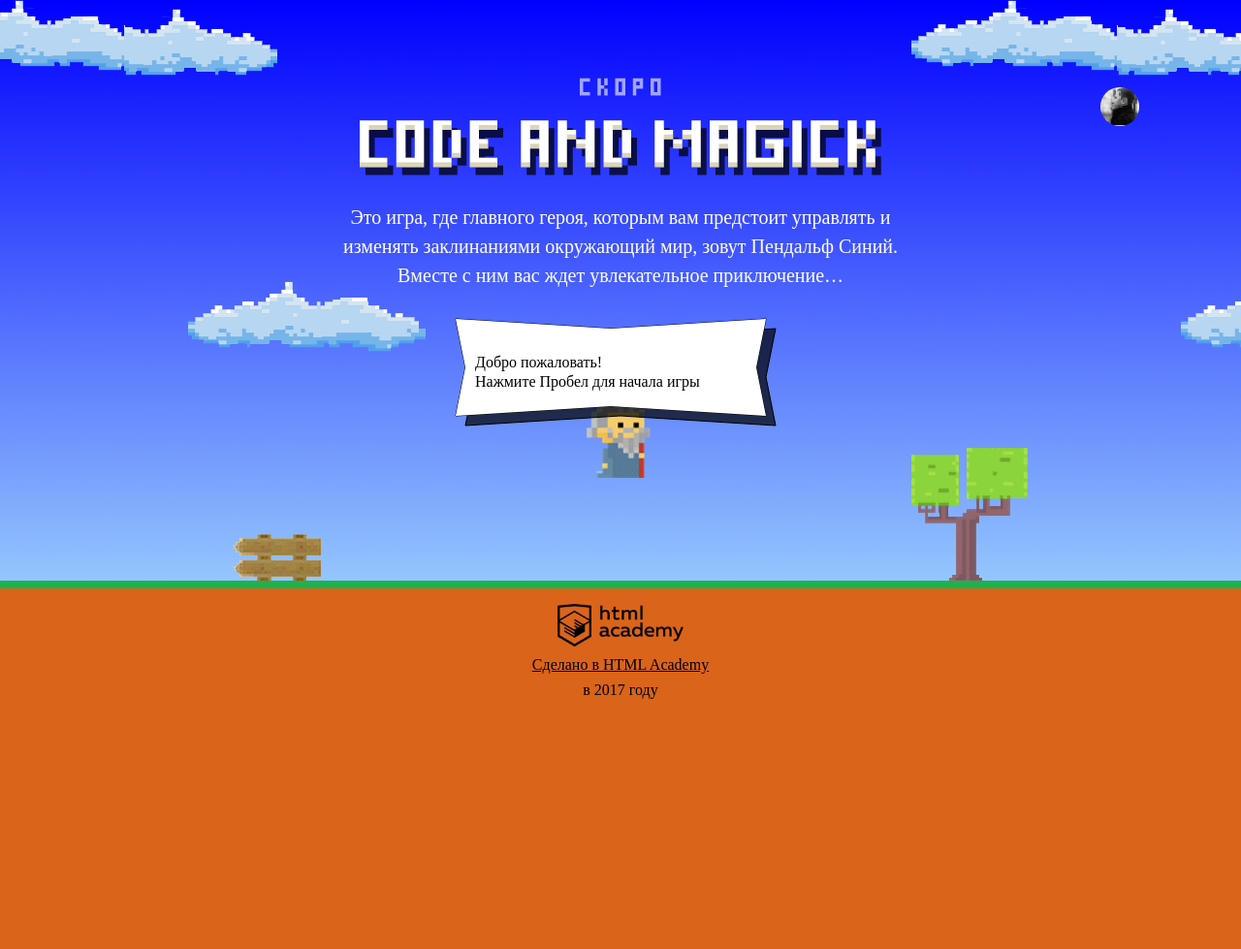
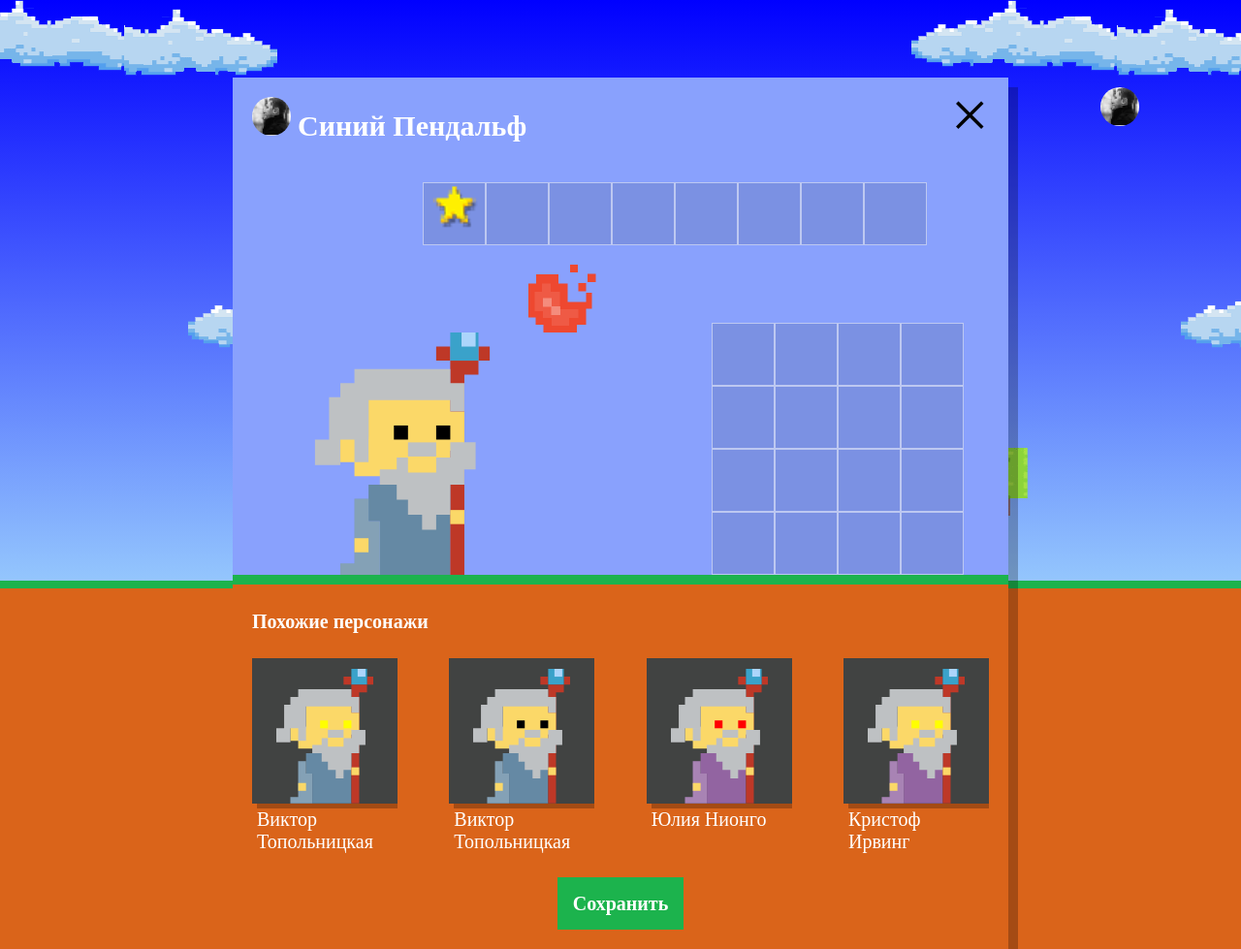
Before and after one commit to abatollo/code-and-magick, a website: page index.html in a window 1280 px wide. Shown: the whole page at 97% size. Before the commit the page ends 800 px from the top, so only its background shows below. Drawn offline with Linux system fonts and the light colour scheme; a web font is replaced by a local one.

Commit message:
Реализовал отображение сгенерированных магов

```diff
--- a/index.html
+++ b/index.html
@@ -209,6 +209,8 @@
   }
 </script>
 
+<script src="js/setup.js"></script>
+
 <script src="js/stat.js"></script>
 
 <script src="js/game.js"></script>
--- /dev/null
+++ b/js/setup.js
@@ -0,0 +1,101 @@
+'use strict';
+
+var NAMES_LIST = [
+  'Иван',
+  'Хуан Себастьян',
+  'Мария',
+  'Кристоф',
+  'Виктор',
+  'Юлия',
+  'Люпита',
+  'Вашингтон'
+];
+
+var SURNAMES_LIST = [
+  'да Марья',
+  'Верон',
+  'Мирабелла',
+  'Вальц',
+  'Онопко',
+  'Топольницкая',
+  'Нионго',
+  'Ирвинг'
+];
+
+var COAT_COLOR_LIST = [
+  'rgb(101, 137, 164)',
+  'rgb(241, 43, 107)',
+  'rgb(146, 100, 161)',
+  'rgb(56, 159, 117)',
+  'rgb(215, 210, 55)',
+  'rgb(0, 0, 0)'
+];
+
+var EYES_COLOR_LIST = [
+  'black',
+  'red',
+  'blue',
+  'yellow',
+  'green'
+];
+
+var wisards = [
+  {
+    name: '',
+    coatColor: '',
+    eyesColor: ''
+  },
+  {
+    name: '',
+    coatColor: '',
+    eyesColor: ''
+  },
+  {
+    name: '',
+    coatColor: '',
+    eyesColor: ''
+  },
+  {
+    name: '',
+    coatColor: '',
+    eyesColor: ''
+  }
+];
+
+var generateRandomWizards = function (arr) {
+  for (var i = 0; i < arr.length; i++) {
+    arr[i].name = NAMES_LIST[Math.floor(Math.random() * NAMES_LIST.length)] + ' ' + SURNAMES_LIST[Math.floor(Math.random() * SURNAMES_LIST.length)];
+    arr[i].coatColor = COAT_COLOR_LIST[Math.floor(Math.random() * COAT_COLOR_LIST.length)];
+    arr[i].eyesColor = EYES_COLOR_LIST[Math.floor(Math.random() * EYES_COLOR_LIST.length)];
+  }
+};
+
+var renderWizard = function (wizard, templateContent) {
+  var wizardElement = templateContent.cloneNode(true);
+
+  wizardElement.querySelector('.setup-similar-label').textContent = wizard.name;
+  wizardElement.querySelector('.wizard-coat').style.fill = wizard.coatColor;
+  wizardElement.querySelector('.wizard-eyes').style.fill = wizard.eyesColor;
+
+  return wizardElement;
+};
+
+var renderWizards = function (templateId) {
+  var fragment = document.createDocumentFragment();
+  var wizardTemplateContent = document.querySelector(templateId).content.querySelector('.setup-similar-item');
+
+  for (var i = 0; i < wisards.length; i++) {
+    fragment.appendChild(renderWizard(wisards[i], wizardTemplateContent));
+  }
+
+  document.querySelector('.setup-similar-list').appendChild(fragment);
+  document.querySelector('.setup-similar').classList.remove('hidden');
+};
+
+var hiddenBlock = document.querySelector('.setup');
+
+hiddenBlock.classList.remove('hidden');
+
+generateRandomWizards(wisards);
+
+renderWizards('#similar-wizard-template');
```
